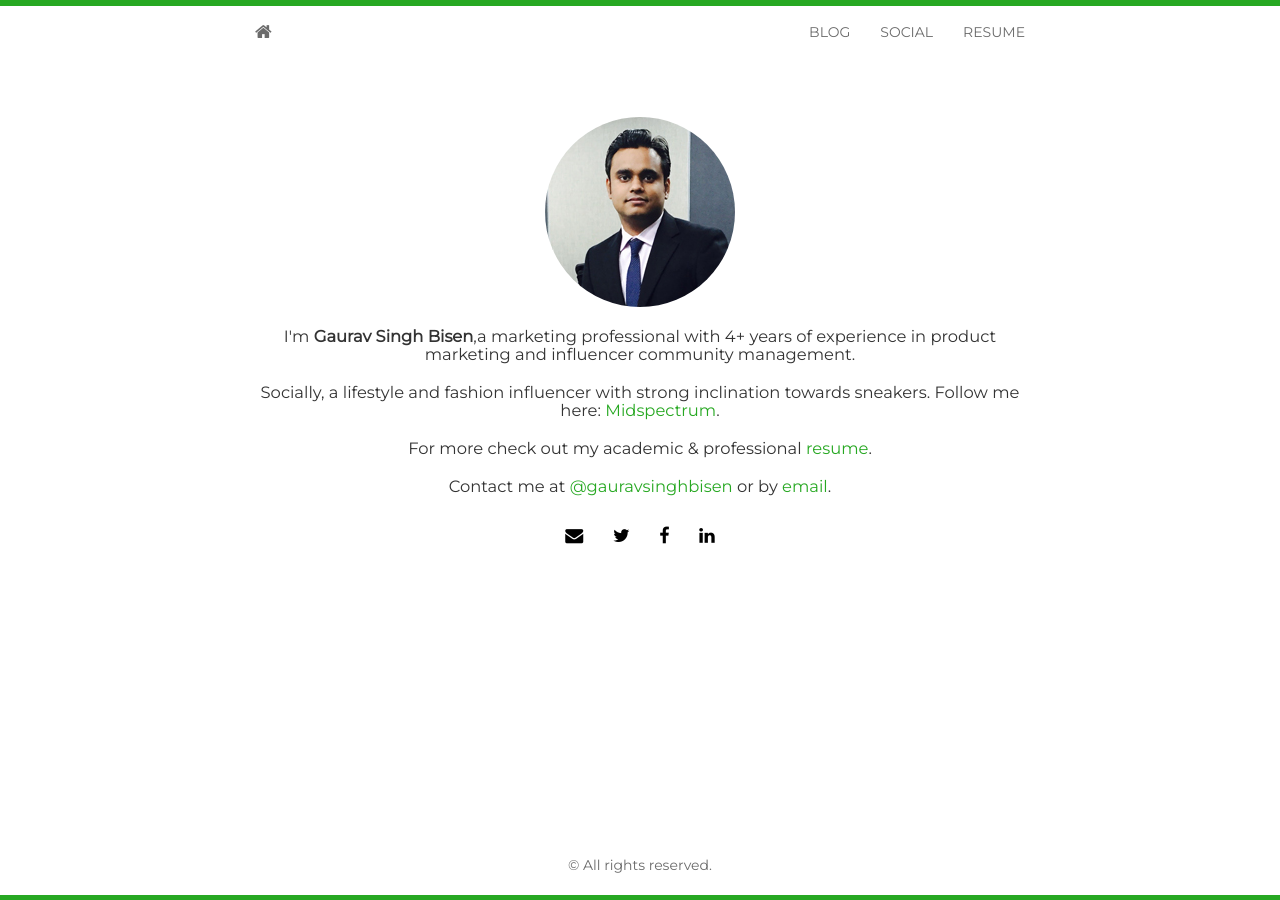
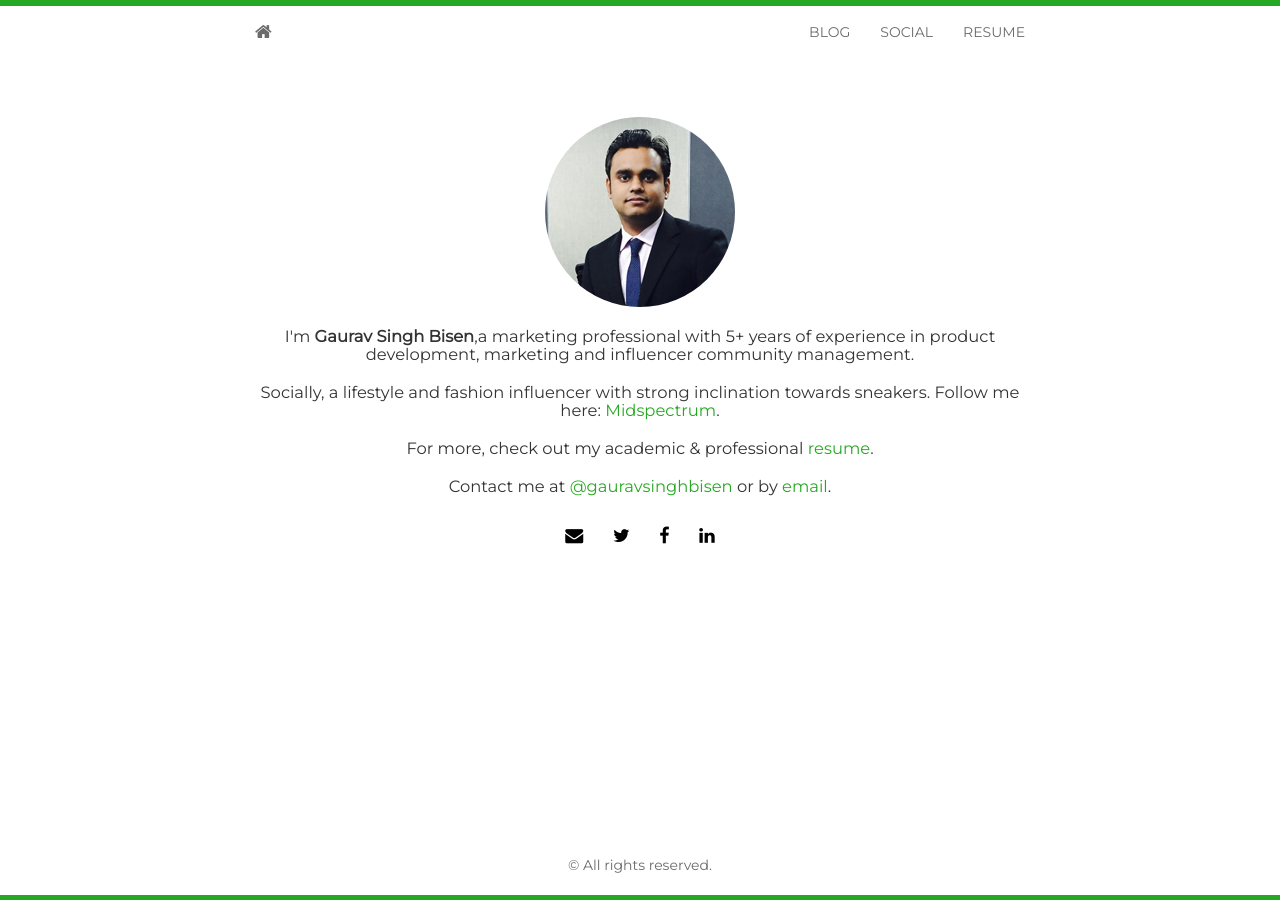
Before and after one commit to gauravsinghbisen/gauravsinghbisen.github.io, a Jekyll site: the page built from index.html, in a window 1280 px wide. Built offline with Jekyll 4.4.1, drawn with Linux system fonts in a browser that asks for light colours; nearby versions of some CDN libraries; the list of posts is cut into pages by our own code.

Commit message:
Update index.html

```diff
--- a/index.html
+++ b/index.html
@@ -7,10 +7,10 @@ layout: home
 	  <div class="avatar">
 		<img class="img-circle" height=190 src="{{ site.baseurl }}/static/img/{{ site.avatar }}" alt="Responsive image">
 	  </div>
-	  <h3>I'm <strong>{{ site.author }}</strong>,a marketing professional with 4+ years of experience in product marketing and influencer community management.</h3>
+	  <h3>I'm <strong>{{ site.author }}</strong>,a marketing professional with 5+ years of experience in product development, marketing and influencer community management.</h3>
 	  <!-- <h3>I love all things computer science and maths.</h3> -->
 	  <h3>Socially, a lifestyle and fashion influencer with strong inclination towards sneakers. Follow me here:  <a href="https://instagram.com/midspectrum"> Midspectrum</a>.</h3>
-	  <h3>For more check out my academic &amp; professional <a href="http://gauravbisen.com/resume/">resume</a>.</h3>
+	  <h3>For more, check out my academic &amp; professional <a href="http://gauravbisen.com/resume/">resume</a>.</h3>
 	  <h3>Contact me at <a href="http://linkedin.com/in/{{ site.linkedin }}">@{{ site.linkedin }}</a> or by <a href="mailto:{{ site.email }}">email</a>.</h3>
 	  {% include social.html %}
 	</div>
```
